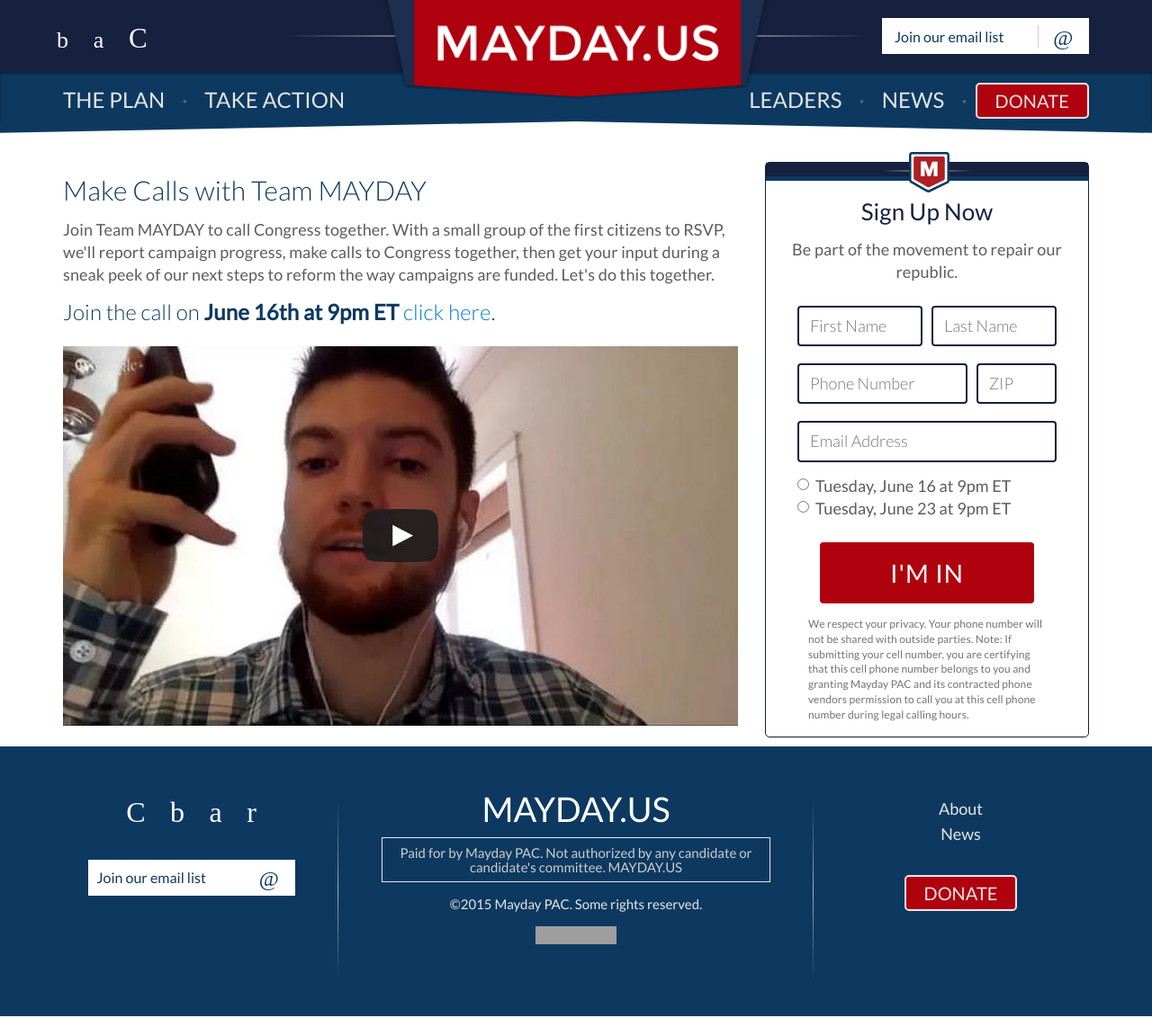
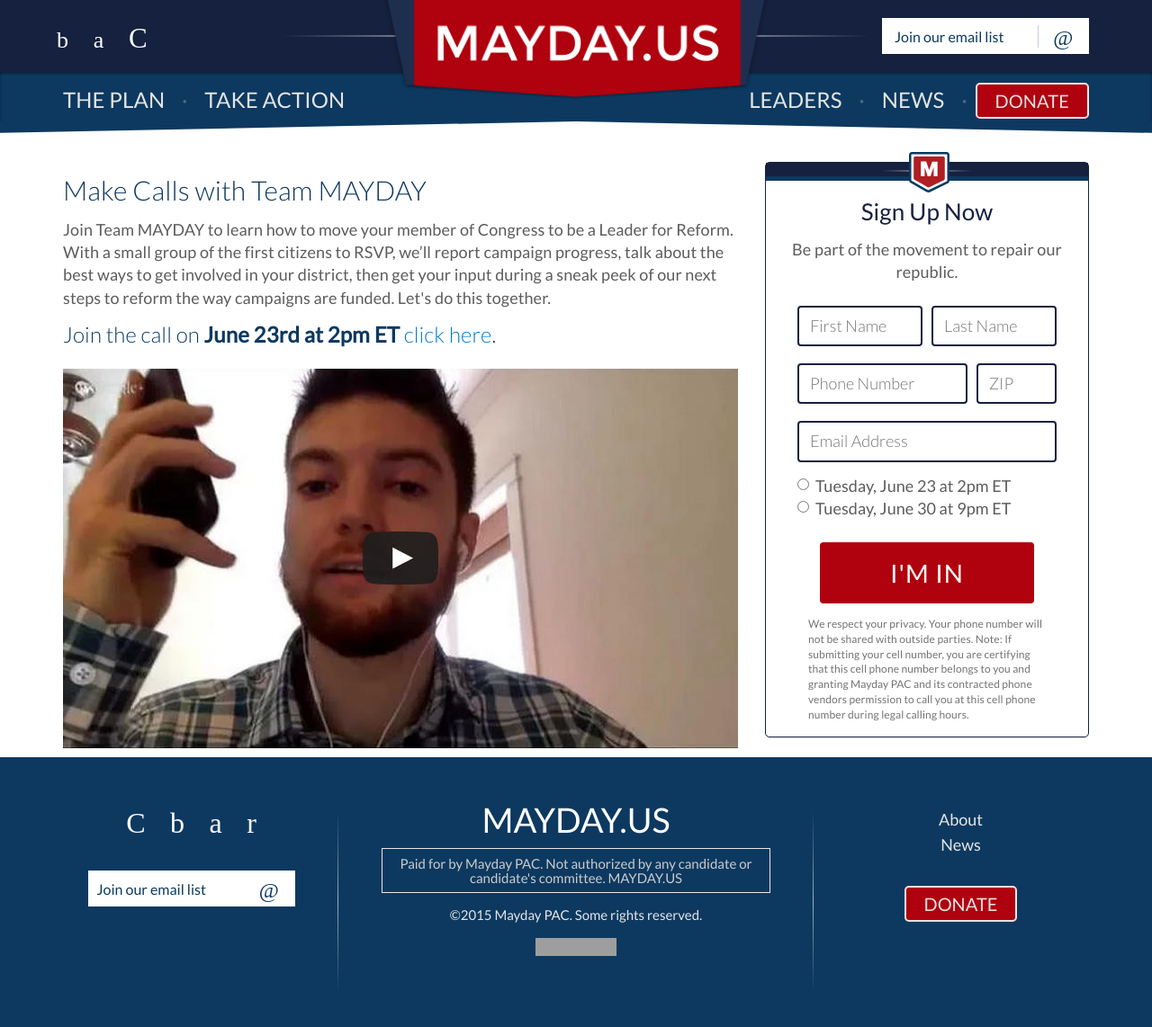
Before and after one commit to MayOneUS/mayday-2.0-frontend, a Jekyll site: the page built from campaigns/20150514_townhall.html, in a window 1280 px wide. Shown: the whole page at 90% size. Built offline with Jekyll 4.4.1, drawn with Linux system fonts in a browser that asks for light colours; nearby versions of some CDN libraries; some web fonts are replaced; grey boxes are pictures that could not be loaded.

Commit message:
townhall: update copy & time

```diff
--- a/_includes/panels/campaign/20150514_rsvp_action.html
+++ b/_includes/panels/campaign/20150514_rsvp_action.html
@@ -43,19 +43,15 @@
       <div class="row sm-gutter">
         <div class="form-group col-md-12 text-left">
           <div class="radio">
-            <label for="radios-2">
-              <input type="radio" name="event_id" id="radios-2" value="40" required="required">
-              Tuesday, June 16 at 9pm ET
-            </label>
             <label for="radios-3">
               <input type="radio" name="event_id" id="radios-3" value="41" required="required">
-              Tuesday, June 23 at 9pm ET
+              Tuesday, June 23 at 2pm ET
             </label>
-<!--            <label for="radios-4">
+            <label for="radios-4">
               <input type="radio" name="event_id" id="radios-4" value="42" required="required">
               Tuesday, June 30 at 9pm ET
             </label>
-            <label for="radios-5">
+            <!---<label for="radios-5">
               <input type="radio" name="event_id" id="radios-5" value="43" required="required">
               Tuesday, July 7 at 9pm ET
             </label> -->
--- a/campaigns/20150514_townhall.html
+++ b/campaigns/20150514_townhall.html
@@ -21,11 +21,11 @@
   <div class="row">
     <div class="col-md-8">
       <h2>Make Calls with Team MAYDAY</h2>
-      <p>Join Team MAYDAY to call Congress together. With a small group of the first citizens to RSVP, we'll report campaign progress, make calls to Congress together, then get your input during a sneak peek of our next steps to reform the way campaigns are funded. Let's do this together.</p>
-      <h3>Join the call on <strong>June 16th at 9pm ET</strong> <a href="https://plus.google.com/hangouts/_/hoaevent/AP36tYc5B-TVEDlSCgd9wwh1d4luq0CnezCdGsdyviypszXfOdcmJw">click here</a>.</h3>
+      <p>Join Team MAYDAY to learn how to move your member of Congress to be a Leader for Reform. With a small group of the first citizens to RSVP, we’ll report campaign progress, talk about the best ways to get involved in your district, then get your input during a sneak peek of our next steps to reform the way campaigns are funded. Let's do this together.</p>
+      <h3>Join the call on <strong>June 23rd at 2pm ET</strong> <a href="https://plus.google.com/hangouts/_/hoaevent/AP36tYcENDjmFho8lYRX1kCs_uNN-c8HoVoLtxwBHZOjDz4rFOo5yA?authuser=1&hl=en">click here</a>.</h3>
       <br/>
       <div class="embed-responsive embed-responsive-16by9">
-        <a href="https://plus.google.com/hangouts/_/hoaevent/AP36tYc5B-TVEDlSCgd9wwh1d4luq0CnezCdGsdyviypszXfOdcmJw" title="Join the call at 9pm on May 26th"><img  class="embed-responsive-item" src="/images/campaigns/20150526-townhall_fake_video.jpg" /></a>
+        <a href="https://plus.google.com/hangouts/_/hoaevent/AP36tYcENDjmFho8lYRX1kCs_uNN-c8HoVoLtxwBHZOjDz4rFOo5yA?authuser=1&hl=en" title="Join the call at 9pm on May 26th"><img  class="embed-responsive-item" src="/images/campaigns/20150526-townhall_fake_video.jpg" /></a>
         <!-- <iframe  class="embed-responsive-item" src="https://www.youtube.com/embed/Oa1yAWTO9oc?modestbranding=1&autohide=1&showinfo=0&controls=0" frameborder="0" allowfullscreen></iframe> -->
       </div>
     </div>
```
